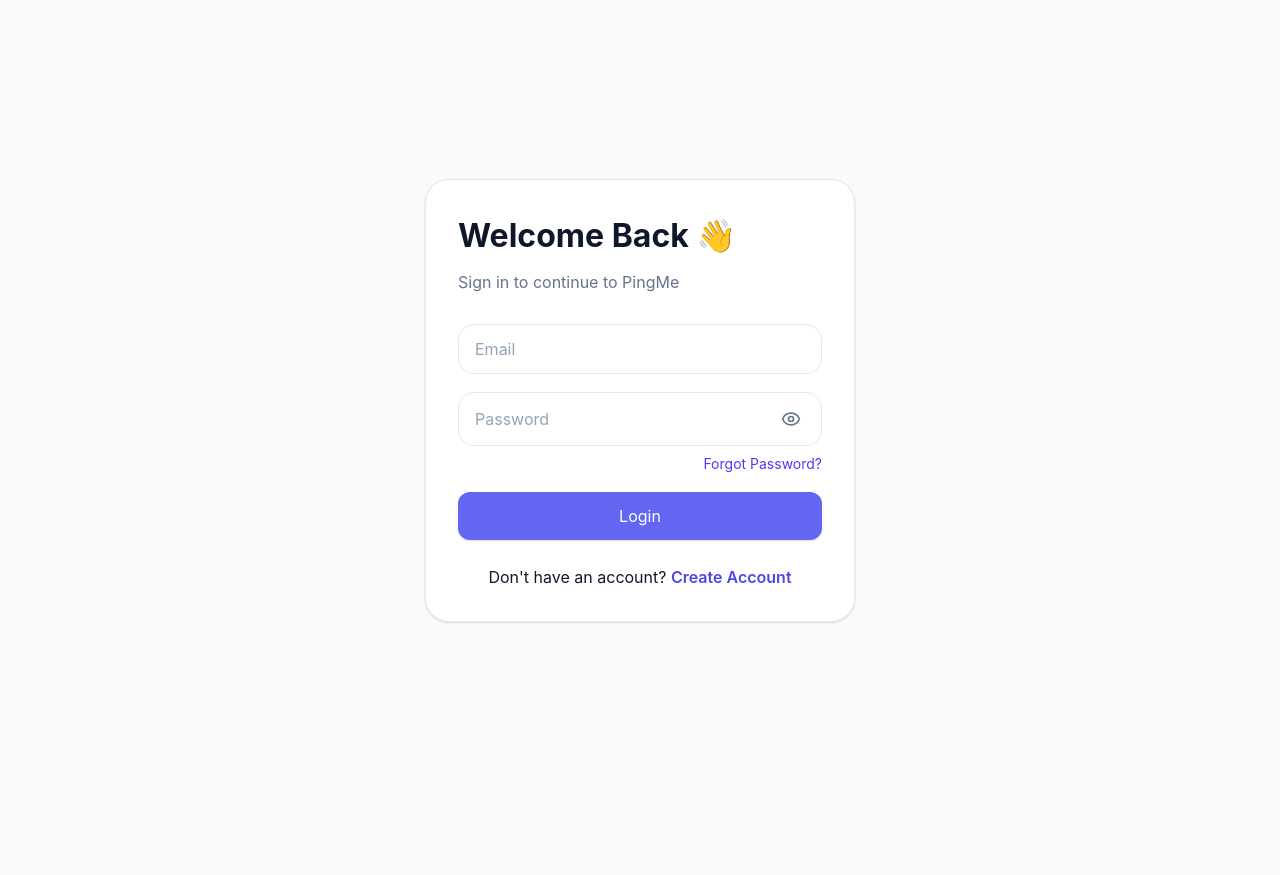
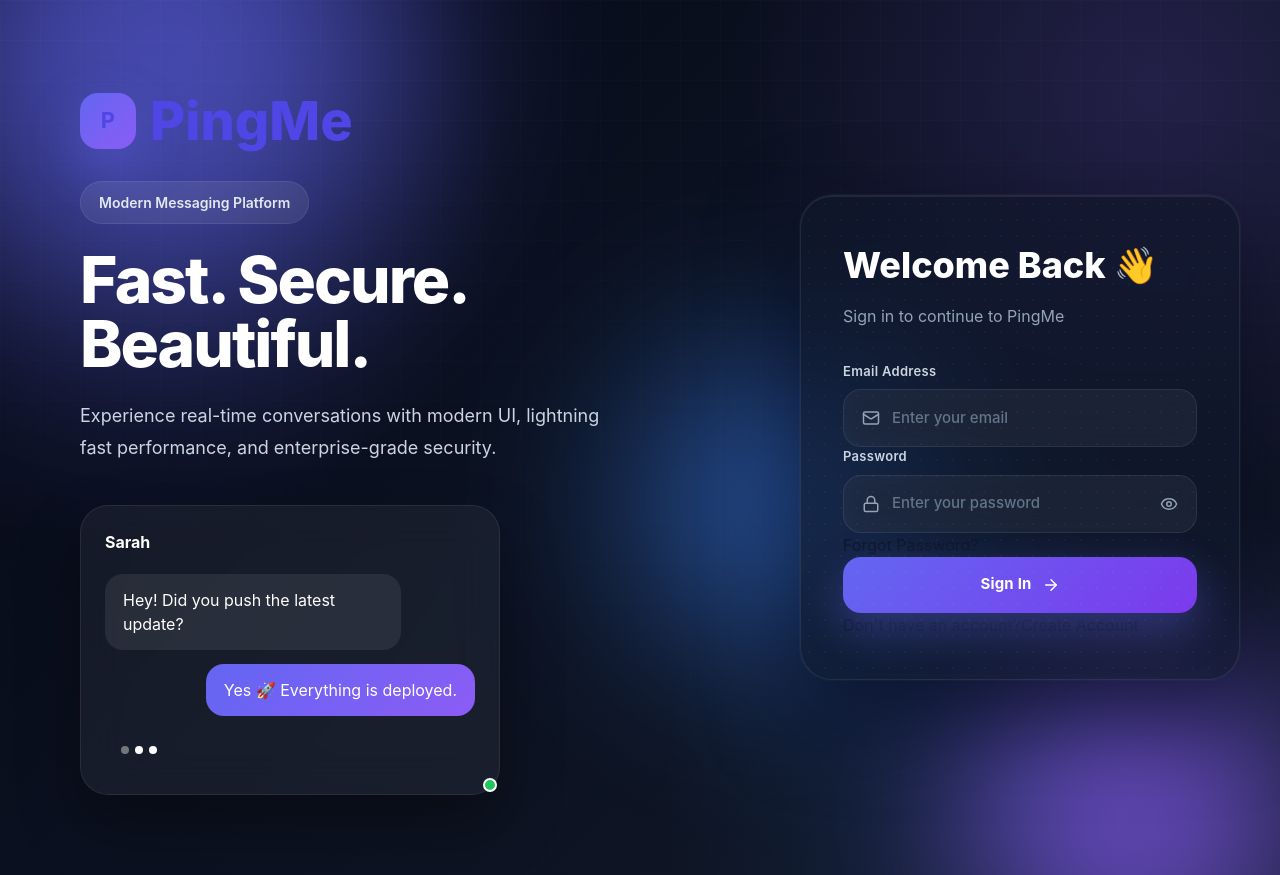
Before and after one commit to soubhagya-behera/pingme, a React (Vite) app in the folder frontend/: page /login in a window 1280 px wide. Before the commit the page ends 800 px from the top, so only its background shows below. Built offline with nearby package versions, Linux system fonts and the light colour scheme; no server answers.

Commit message:
refactor(auth): migrate login page to reusable premium authentication components

```diff
--- a/frontend/src/components/layout/AuthLayout.jsx
+++ b/frontend/src/components/auth/layout/AuthLayout.jsx
@@ -1,5 +1,5 @@
 import { motion } from "framer-motion";
-import AnimatedBackground from "../ui/AnimatedBackground";
+import AnimatedBackground from "../layout/AnimatedBackground";
 
 export default function AuthLayout({
   children,
--- /dev/null
+++ b/frontend/src/components/auth/ui/GlassCard.jsx
@@ -0,0 +1,20 @@
+import { motion } from "framer-motion";
+import clsx from "clsx";
+
+export default function GlassCard({
+    children,
+    className = ""
+}) {
+    return (
+        <motion.div
+            className={clsx("glass-card", className)}
+            initial={{ opacity: 0, y: 30 }}
+            animate={{ opacity: 1, y: 0 }}
+            transition={{ duration: 0.45 }}
+        >
+            <div className="glass-highlight" />
+
+            {children}
+        </motion.div>
+    );
+}
--- a/frontend/src/components/ui/GlassCard.jsx
+++ /dev/null
@@ -1,35 +0,0 @@
-import { motion } from "framer-motion";
-import clsx from "clsx";
-
-export default function GlassCard({
-  children,
-  className = "",
-}) {
-  return (
-    <motion.div
-      initial={{
-        opacity: 0,
-        y: 35,
-        scale: 0.97,
-      }}
-      animate={{
-        opacity: 1,
-        y: 0,
-        scale: 1,
-      }}
-      transition={{
-        duration: 0.55,
-        ease: [0.22, 1, 0.36, 1],
-      }}
-      whileHover={{
-        y: -3,
-      }}
-      className={clsx("glass-card", className)}
-    >
-      {children}
-
-      {/* Decorative border glow */}
-      <div className="glass-highlight"></div>
-    </motion.div>
-  );
-}
--- a/frontend/src/pages/auth/Login.jsx
+++ b/frontend/src/pages/auth/Login.jsx
@@ -1,186 +1,120 @@
-import "./Login.css";
-
-import Card from "../../components/ui/Card";
-import Input from "../../components/ui/Input";
-import Button from "../../components/ui/Button";
-
+import { useState } from "react";
 import { Link, useNavigate } from "react-router-dom";
-
 import { useForm } from "react-hook-form";
+import { Mail, Lock } from "lucide-react";
 
 import AuthService from "../../services/AuthService";
 import { useAuth } from "../../context/AuthContext";
 import toast from "react-hot-toast";
 
-export default function Login(){
+import AuthLayout from "../../components/auth/layout/AuthLayout";
+import GlassCard from "../../components/auth/ui/GlassCard";
+import AuthInput from "../../components/auth/ui/AuthInput";
+import GradientButton from "../../components/auth/ui/GradientButton";
 
-const{
-
-register,
-
-handleSubmit
-
-}=useForm();
+export default function Login() {
+  const [loading, setLoading] = useState(false);
   const navigate = useNavigate();
-
   const { login } = useAuth();
 
+  const {
+    register,
+    handleSubmit,
+    formState: { errors }
+  } = useForm();
+
   const onSubmit = async (data) => {
-
+    setLoading(true);
     try {
-
       const response = await AuthService.login(data);
-
       const result = response.data.data;
 
       login(
-
         {
           id: result.id,
           name: result.fullName,
           email: result.email,
           role: result.role
         },
-
         result.token
-
       );
 
       toast.success("Login Successful");
-
       navigate(result.role === "ADMIN" ? "/admin" : "/");
-
     } catch (error) {
-
       toast.error(
-
-            error.response?.data?.message ||
-
-            "Login Failed"
-
+        error.response?.data?.message || "Login Failed"
       );
-
+    } finally {
+      setLoading(false);
     }
-
   };
 
-return(
-
-<div className="login-page">
-
-<Card
-
-className="login-card p-8"
-
->
-
+  return (
+    <AuthLayout>
+      <GlassCard>
         <h1 className="login-title">
-
           Welcome Back 👋
-
         </h1>
-
         <p className="login-subtitle">
-
           Sign in to continue to PingMe
-
         </p>
 
         <form
-
+          className="auth-form"
           onSubmit={handleSubmit(onSubmit)}
-
         >
-
-<div className="form-group">
-
-<Input
-
-placeholder="Email"
-
+          <AuthInput
+            label="Email Address"
+            placeholder="Enter your email"
             type="email"
-
-{
-
-...register("email")
-
-}
-
+            icon={<Mail size={18} />}
+            error={errors.email?.message}
+            {...register("email", {
+              required: "Email is required"
+            })}
           />
 
-</div>
-
-<div className="form-group">
-
-<Input
-
-placeholder="Password"
-
+          <AuthInput
+            label="Password"
+            placeholder="Enter your password"
             type="password"
-
-{
-
-...register("password")
-
-}
-
+            icon={<Lock size={18} />}
+            error={errors.password?.message}
+            {...register("password", {
+              required: "Password is required"
+            })}
           />
 
-<div className="mt-2 flex justify-end">
-
+          <div className="auth-form-options">
             <Link
               to="/forgot-password"
-        className="text-sm text-indigo-600 hover:underline"
+              className="auth-text-link"
             >
               Forgot Password?
             </Link>
-
           </div>
 
-</div>
-
-<Button
-
+          <GradientButton
             type="submit"
-
-className="w-full"
-
+            loading={loading}
           >
-
-Login
-
-</Button>
-
+            Sign In
+          </GradientButton>
         </form>
 
-<div className="login-footer">
-
+        <div className="auth-footer">
           <span>
-
             Don't have an account?
-
           </span>
-
-    {" "}
-
           <Link
-
             to="/register"
-
-        className="register-link"
-
+            className="auth-text-link"
           >
-
             Create Account
-
           </Link>
-
         </div>
-
-</Card>
-
-</div>
-
+      </GlassCard>
+    </AuthLayout>
   );
-
 }
--- a/frontend/src/styles/auth/layout.css
+++ b/frontend/src/styles/auth/layout.css
@@ -34,3 +34,16 @@
   place-items: center;
   padding: max(1.5rem, env(safe-area-inset-top)) max(1.25rem, env(safe-area-inset-right)) max(1.5rem, env(safe-area-inset-bottom)) max(1.25rem, env(safe-area-inset-left));
 }
+
+.login-title{
+    font-size:36px;
+    font-weight:800;
+    color:white;
+    margin-bottom:12px;
+}
+
+.login-subtitle{
+    color:#94A3B8;
+    margin-bottom:32px;
+    line-height:1.6;
+}
```
Also changed, not shown: frontend/src/components/auth/layout/AnimatedBackground.jsx (renamed from frontend/src/components/layout/AnimatedBackground.jsx), frontend/src/components/auth/ui/AuthInput.jsx (renamed from frontend/src/components/ui/AuthInput.jsx), frontend/src/components/auth/ui/GradientButton.jsx (renamed from frontend/src/components/ui/GradientButton.jsx). Lines whose indentation alone changed are shown as unchanged.
